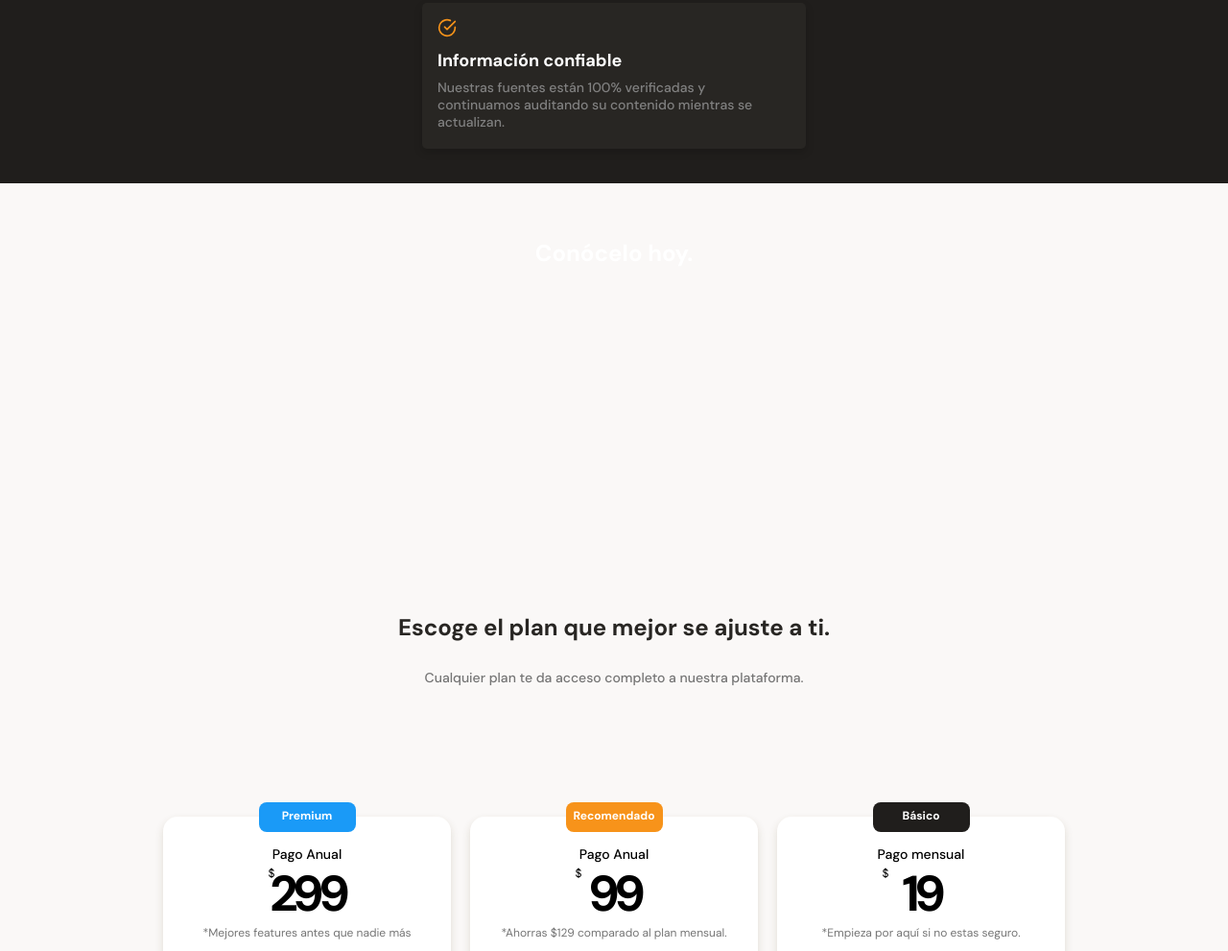
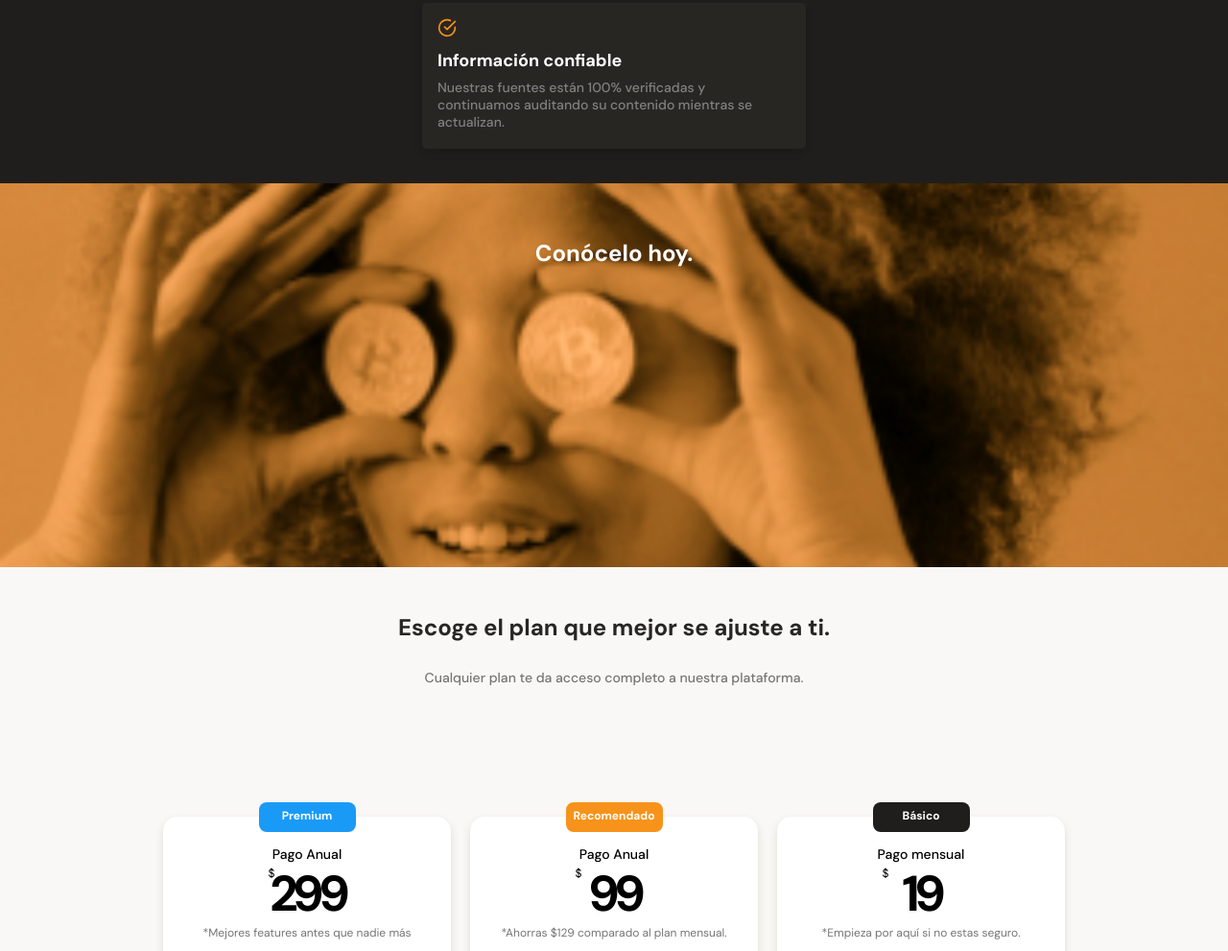
Before and after one commit to jesusdavc/BTBapp, a plain HTML site: page index.html in a window 1280 px wide. Shown: the part 1455-2446 px from the top of the page at 96% size. Drawn offline with Linux system fonts and the light colour scheme.

Commit message:
Arreglando Imagen

```diff
--- a/style.css
+++ b/style.css
@@ -364,7 +364,7 @@ color:#808080;
     width: 100%;
     min-width: 320px;
     height: 50vh;
-    background-image: url('./assets/images/bitcoinbaby.j');
+    background-image: url('./assets/images/bitcoinbaby.png');
     background-size: cover;
     background-position: center;
     background-repeat: no-repeat;
```
